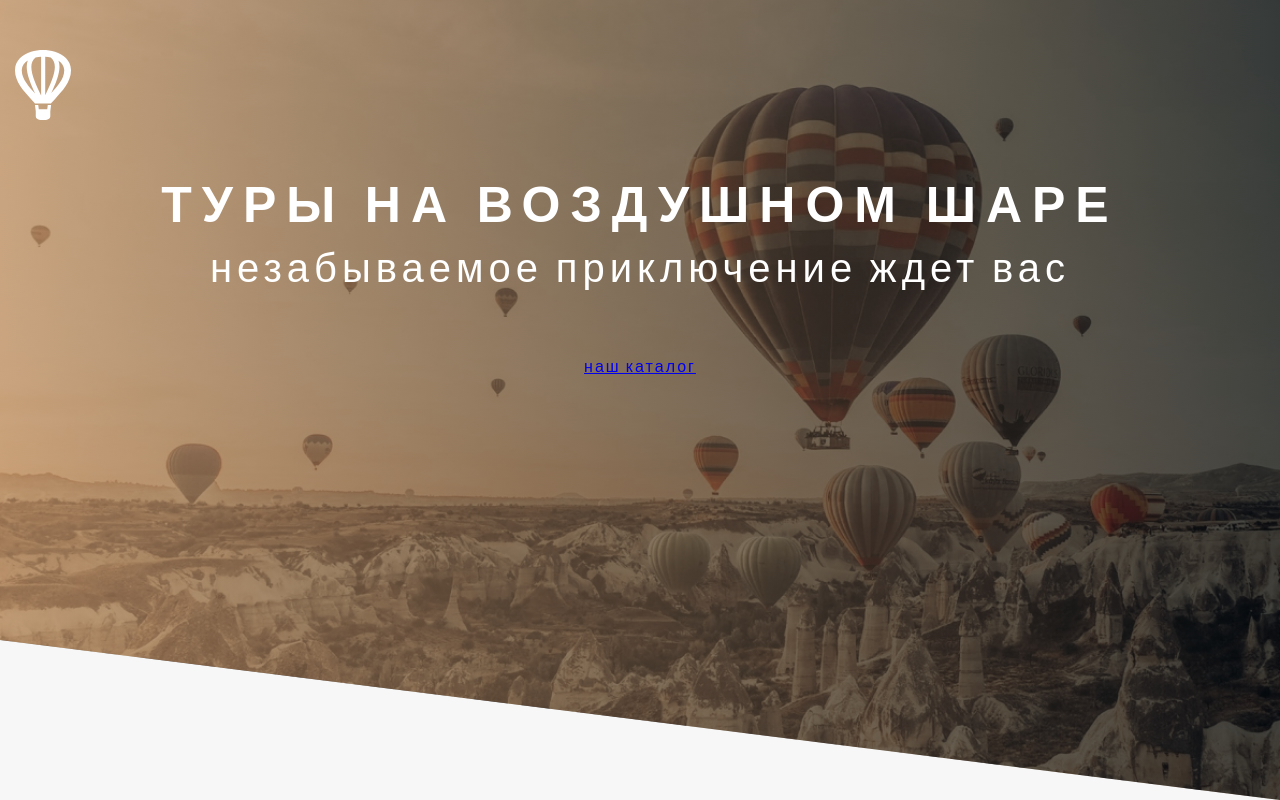
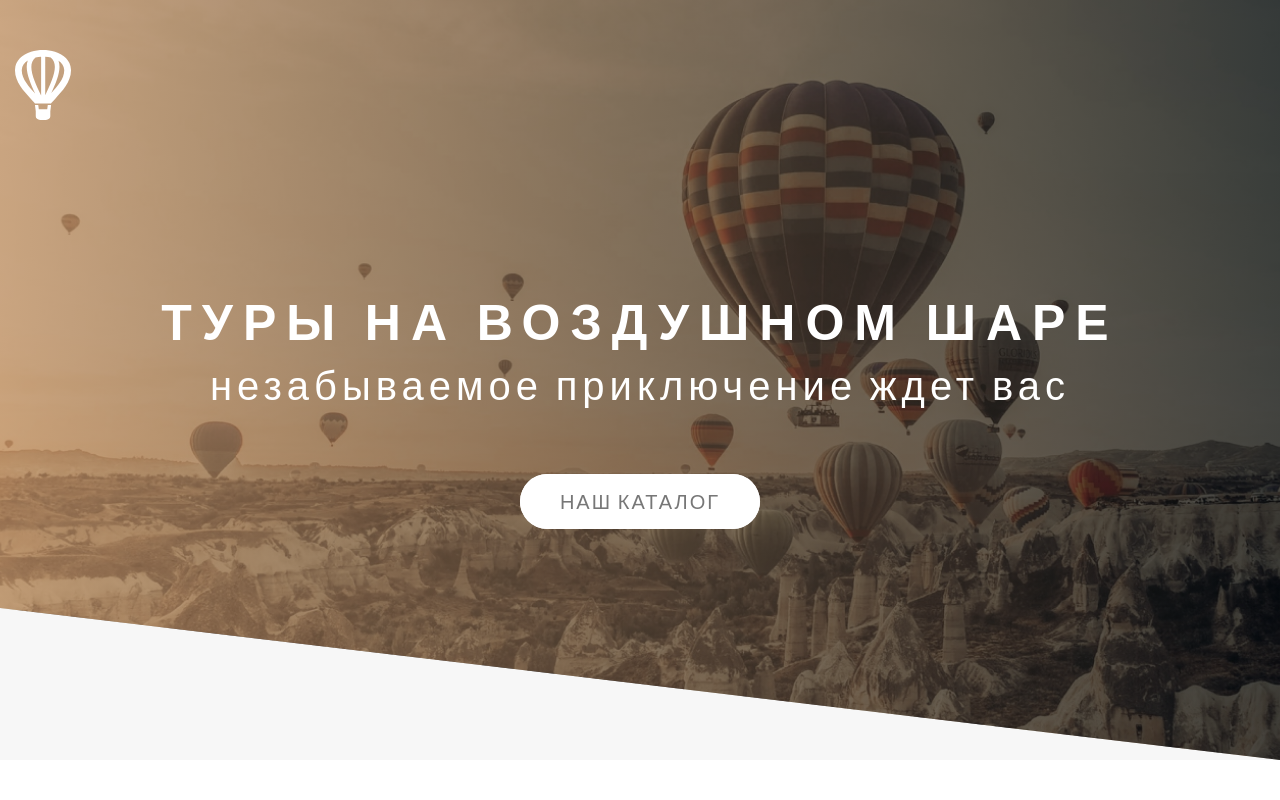
Before and after one commit to almaz-12/ballons, a plain HTML site: page index.html in a window 1280 px wide. Drawn offline with Linux system fonts and the light colour scheme.

Commit message:
изменил на scss

```diff
--- a/sass/components/header.scss
+++ /dev/null
@@ -1,88 +0,0 @@
-
-.header {
-  position: relative;
-  height: 100vh;
-  background: linear-gradient(90deg, rgba(186, 133, 84, 0.7) 0.03%, rgba(1, 1, 1, 0.7) 99.94%), url(../images/header-background.jpg) center / cover no-repeat;
-  clip-path: polygon(0 0, 100% 0, 100% 100%, 0 80%);
-  &__inner {
-    padding: 5rem 0 1rem;
-
-  }
-
-  &__box {
-    margin-top: 5rem;
-    text-align: center;
-  }
-}
-
-
-.title {
-  color: #FFFFFF;
-  &__main {
-    display: block;
-    font-weight: 800;
-    font-size: 5rem;
-    line-height: 6rem;
-    letter-spacing: 1rem;
-    text-transform: uppercase;
-    margin-bottom: 1rem;
-    animation-name: leftToRight;
-    animation-duration: 1.7s;
-    animation-delay: 1s;
-    animation-timing-function: ease;
-    backface-visibility: hidden;
-  }
-
-    &__secondary {
-      display: block;
-      font-weight: 100;
-      font-size: 4rem;
-      line-height: 4.8rem;
-      letter-spacing: .5rem;
-      animation-name: RightToLeft;
-      animation-duration: 1.7s;
-      animation-delay: 1s;
-      animation-timing-function: ease;
-      backface-visibility: hidden;
-      margin-bottom: 6.5rem;
-}
-    }
-
-
-
-// .btn
-//   &:link, &:visited
-//     text-transform: uppercase
-//     text-decoration: none
-//     color: #777777
-//     padding: 1.5rem 4rem
-//     background: white
-//     border-radius: 5rem
-//     display: inline-block
-//     transition: all .3s
-//     position: relative
-//     font-size: 2rem
-//     &:hover
-//       transform: translateY(-4px)
-//       box-shadow: (0px 4px 4px rgba(0, 0, 0, 0.3))
-//       &::after
-//         opacity: 0
-//         transform: scaleX(1.5) scaleY(1.7)
-//     &:active
-//       transform: translateY(-2px)
-//       box-shadow: (0px 4px 4px rgba(0, 0, 0, 0.1))
-//     &::after
-//       content: ""
-//       background: white
-//       width: 100%
-//       height: 100%
-//       border-radius: 5rem
-//       display: inline-block
-//       position: absolute
-//       top: 0
-//       left: 0
-//       z-index: -1
-//       transition: all .4s
-//     &_animated
-//       animation: BtnToUp .5s ease-out .7s
-//       animation-fill-mode: backwards
--- /dev/null
+++ b/scss/components/header.scss
@@ -0,0 +1,108 @@
+
+.header {
+  background: linear-gradient(90deg, rgba(186, 133, 84, 0.7) 0.03%, rgba(1, 1, 1, 0.7) 99.94%), url(../images/header-background.jpg) center / cover no-repeat;
+  clip-path: polygon(0 0, 100% 0, 100% 100%, 0 80%);
+
+  &__inner {
+    display: flex;
+    flex-direction: column;
+    align-items: flex-start;
+    min-height: 95vh;
+    padding: 5rem 0 6rem;
+  }
+
+  &__box {
+    display: flex;
+    flex-direction: column;
+    align-items: center;
+    flex-grow: 1;
+    justify-content: center;
+    width: 100%;
+    text-align: center;
+  }
+}
+
+
+.title {
+  color: #FFFFFF;
+  &__main {
+    display: block;
+    font-weight: 800;
+    font-size: 5rem;
+    line-height: 6rem;
+    letter-spacing: 1rem;
+    text-transform: uppercase;
+    margin-bottom: 1rem;
+    animation-name: leftToRight;
+    animation-duration: 1.7s;
+    animation-delay: 1s;
+    animation-timing-function: ease;
+    backface-visibility: hidden;
+  }
+
+    &__secondary {
+      display: block;
+      font-weight: 100;
+      font-size: 4rem;
+      line-height: 4.8rem;
+      letter-spacing: .5rem;
+      animation-name: RightToLeft;
+      animation-duration: 1.7s;
+      animation-delay: 1s;
+      animation-timing-function: ease;
+      backface-visibility: hidden;
+      margin-bottom: 6.5rem;
+}
+    }
+
+
+
+.btn {
+  &:link, &:visited {
+    text-transform: uppercase;
+    text-decoration: none;
+    color: #777777;
+    padding: 1.5rem 4rem;
+    background: white;
+    border-radius: 5rem;
+    display: inline-block;
+    transition: all .3s;
+    position: relative;
+    font-size: 2rem;
+  }
+
+  &:hover {
+    transform: translateY(-4px);
+    box-shadow: (0px 4px 4px rgba(0, 0, 0, 0.3));
+    &::after {
+      opacity: 0;
+      transform: scaleX(1.5) scaleY(1.7);
+    }
+
+  }
+
+  &:active {
+    transform: translateY(-2px);
+    box-shadow: (0px 4px 4px rgba(0, 0, 0, 0.1));
+  }
+
+  &::after {
+    content: "";
+    background: white;
+    width: 100%;
+    height: 100%;
+    border-radius: 5rem;
+    display: inline-block;
+    position: absolute;
+    top: 0;
+    left: 0;
+    z-index: -1;
+    transition: all .4s;
+  }
+
+  &_animated {
+    animation: BtnToUp .5s ease-out .7s;
+    animation-fill-mode: backwards;
+  }
+
+}
```
Also changed, not shown: assets/css/style.css, scss/_common.scss (renamed from sass/_common.scss), scss/_keyframes.scss (renamed from sass/_keyframes.scss), scss/style.scss (line endings or trailing spaces), 1 other file.
